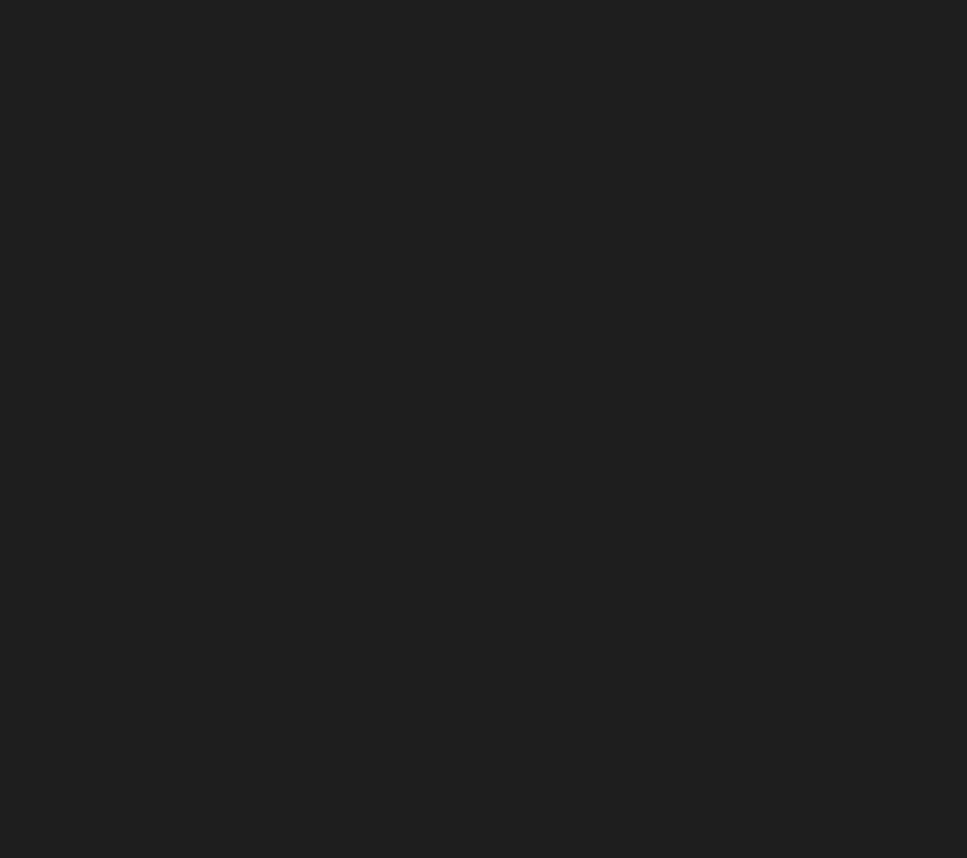
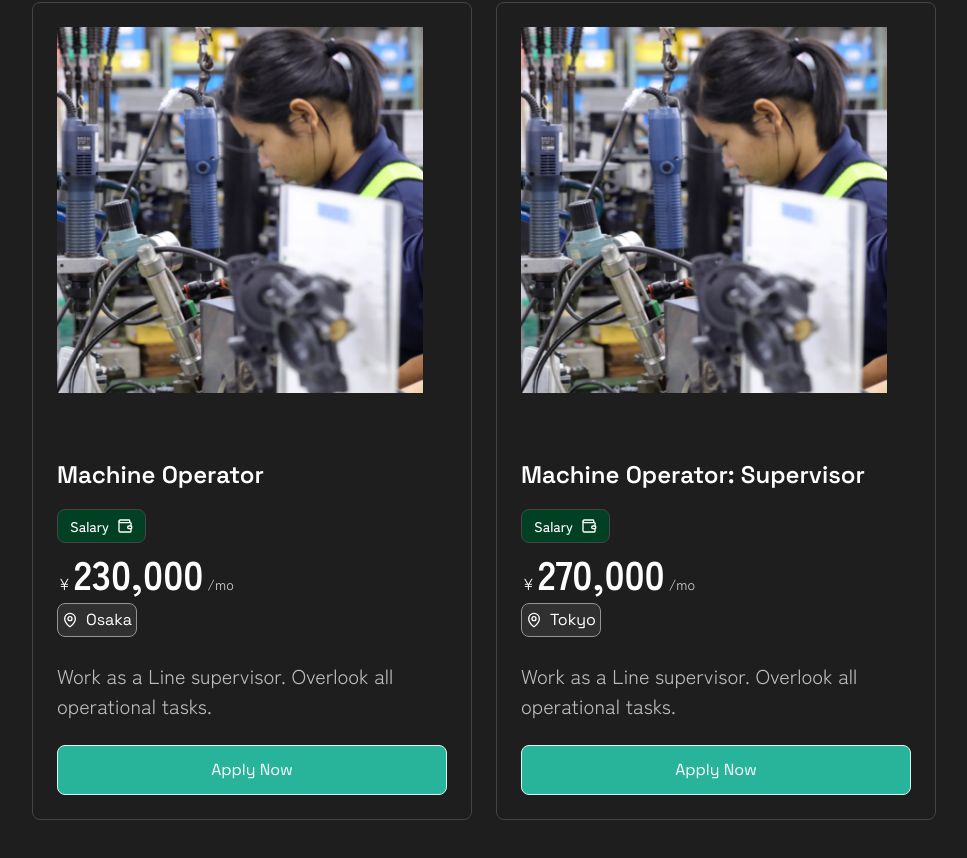
Before and after one commit to kiransilwal1/japanjane, a Next.js app: page / in a window 1280 px wide. Shown: the part 850-1708 px from the top of the page, without its empty margins (128-1095 px from the left). Before the commit the page ends 800 px from the top, so only its background shows below. Built offline with nearby package versions, Linux system fonts and the light colour scheme.

Commit message:
Feat: Job section

```diff
--- a/src/app/_utils/home.tsx
+++ b/src/app/_components/home/hero-section.tsx
@@ -2,7 +2,7 @@ import { Button } from "@/core/components/buttons/button";
 import MaxWidthWrapper from "@/core/components/max_width_wrapper";
 import { MessageCircle, MessageSquare } from "lucide-react";
 
-const Home = () => {
+const HeroSection = () => {
   return (
     <MaxWidthWrapper className="bg-background-default-secondary tablet:px-4000">
       <section
@@ -36,4 +36,4 @@ const Home = () => {
   );
 };
 
-export default Home;
+export default HeroSection;
--- /dev/null
+++ b/src/app/_components/home/job-card.tsx
@@ -0,0 +1,89 @@
+import { twMerge } from "tailwind-merge";
+import Tags from "../tags";
+import { MapPin, Wallet, X } from "lucide-react";
+import { Button } from "@/core/components/buttons/button";
+import SalaryDisplay from "./salary-display";
+
+type JobCardProps = {
+  variant?: "vertical" | "horizontal";
+  description?: string;
+  title: string;
+  salary?: string;
+  location?: string;
+  instructionTitle?: string;
+  instructionDescription?: string;
+  className?: string;
+};
+
+const variantClasses = {
+  horizontal: "flex space-x-600",
+  vertical: "flex flex-col space-y-600",
+};
+
+const JobCards = ({
+  variant = "horizontal",
+  description,
+  title,
+  salary,
+  location,
+  instructionTitle,
+  instructionDescription,
+  className = "",
+}: JobCardProps) => {
+  const baseClasses =
+    "items-start justify-start border-1 border-border-default-default bg-background-default-default rounded-200 p-600";
+  const finalClassName = twMerge(
+    variantClasses[variant],
+    baseClasses,
+    className,
+  );
+
+  return (
+    <div className={`${finalClassName} flex-col gap-y-1600`}>
+      <div className="max-w-screen">
+        <img src="/job-japan.png" alt="Logo" />
+      </div>
+      <section className="space-y-600 w-full">
+        <div className="space-y-400 flex-col text-wrap">
+          <div className="heading-base">{title}</div>
+          <div className="space-y-200">
+            <Tags
+              text="Salary"
+              variant="secondary"
+              intent="positive"
+              className="m-0"
+              trailingIcon={
+                <Wallet className="text-text-default-default"></Wallet>
+              }
+            ></Tags>
+            <SalaryDisplay
+              amount={salary ?? ""}
+              className="m-0 p-0"
+            ></SalaryDisplay>
+            <Button
+              text={location ?? "Osaka"}
+              variant="neutral"
+              size="small"
+              className="m-0 p-100"
+              iconLeading={<MapPin className="h-400 w-400"></MapPin>}
+            ></Button>
+          </div>
+        </div>
+        <p
+          className="body-large text-wrap break-words overflow-wrap-anywhere
+                    text-text-default-secondary"
+        >
+          Work as a Line supervisor. Overlook all operational tasks.{" "}
+        </p>
+        <Button
+          text="Apply Now"
+          variant="accent"
+          className="w-full
+                    flex items-center justify-center"
+        ></Button>
+      </section>
+    </div>
+  );
+};
+
+export default JobCards;
--- /dev/null
+++ b/src/app/_components/home/openings-section.tsx
@@ -0,0 +1,39 @@
+import MaxWidthWrapper from "@/core/components/max_width_wrapper";
+import JobCard from "./job-card";
+
+const OpeningsSection = () => {
+  return (
+    <MaxWidthWrapper className="bg-background-default-default tablet:px-4000">
+      <section className="py-1200">
+        <div className="space-y-1200 flex-col">
+          {/* title */}
+          <div>
+            <div className="heading-base">Openings</div>
+            <div className="subheading-base">Current Openings</div>
+          </div>
+
+          {/* Job listing */}
+          <div
+            className="flex flex-col tablet:flex-row tablet:overflow-x-auto tablet:whitespace-nowrap
+    space-y-600 tablet:space-y-0 tablet:gap-600
+"
+          >
+            <JobCard
+              className="w-full tablet:w-[440px] flex-shrink-0"
+              title="Machine Operator"
+              salary={"230,000"}
+            ></JobCard>
+            <JobCard
+              className="w-full tablet:w-[440px] flex-shrink-0"
+              title="Machine Operator: Supervisor"
+              salary={"270,000"}
+              location="Tokyo"
+            ></JobCard>
+          </div>
+        </div>
+      </section>
+    </MaxWidthWrapper>
+  );
+};
+
+export default OpeningsSection;
--- /dev/null
+++ b/src/app/_components/home/salary-display.tsx
@@ -0,0 +1,40 @@
+import { twMerge } from "tailwind-merge";
+
+type SalaryDisplayProps = {
+  amount: string;
+  currency?: "¥" | "$" | "€" | "£";
+  frequency?: "mo" | "yr" | "hr" | "day";
+  className?: string;
+  showCurrency?: boolean;
+  showFrequency?: boolean;
+};
+
+const SalaryDisplay = ({
+  amount,
+  currency = "¥",
+  frequency = "mo",
+  className,
+  showCurrency = true,
+  showFrequency = true,
+}: SalaryDisplayProps) => {
+  // Format number with commas
+
+  const baseClasses =
+    "items-baseline text-text-default-default px-3 py-1.5 rounded-md font-medium";
+
+  return (
+    <div className={twMerge(baseClasses, className)}>
+      {showCurrency && (
+        <span className="title-page-medium mr-0.5 font-normal">{currency}</span>
+      )}
+      <span className="title-page-small">{amount}</span>
+      {showFrequency && (
+        <span className="text-sm ml-1 font-normal opacity-80">
+          /{frequency}
+        </span>
+      )}
+    </div>
+  );
+};
+
+export default SalaryDisplay;
--- /dev/null
+++ b/src/app/_components/tags.tsx
@@ -0,0 +1,79 @@
+import { twMerge } from "tailwind-merge";
+import { ReactNode } from "react";
+
+type TagsProps = {
+  variant?: "primary" | "secondary" | "glass";
+  text: string;
+  className?: string;
+  intent?: "brand" | "danger" | "positive" | "warning" | "neutral";
+  trailingIcon?: ReactNode;
+};
+
+const variantClasses = {
+  primary: {
+    brand:
+      "bg-background-brand-default text-text-brand-on-brand hover:bg-background-brand-hover",
+    danger:
+      "bg-background-danger-default text-text-danger-on-danger hover:bg-background-danger-hover",
+    positive:
+      "bg-background-positive-default text-text-positive-on-positive hover:bg-background-positive-hover",
+    warning:
+      "bg-background-warning-default text-text-warning-on-warning hover:bg-background-warning-hover",
+    neutral:
+      "bg-background-neutral-default text-text-neutral-on-neutral hover:bg-background-neutral-hover",
+  },
+  secondary: {
+    brand:
+      "bg-background-brand-tertiary text-text-brand-on-tertiary hover:bg-background-brand-tertiary-hover",
+    danger:
+      "bg-background-danger-tertiary text-text-danger-on-tertiary hover:bg-background-danger-tertiary-hover",
+    positive:
+      "bg-background-positive-tertiary text-text-positive-on-positive hover:bg-background-positive-tertiary-hover",
+    warning:
+      "bg-background-warning-tertiary text-text-warning-on-tertiary hover:bg-background-warning-tertiary-hover",
+    neutral:
+      "bg-background-neutral-tertiary text-text-neutral-on-tertiary hover:bg-background-neutral-tertiary-hover",
+  },
+  glass: {
+    brand:
+      "bg-background-glass-brand text-text-brand-on-brand hover:bg-background-brand-default",
+    danger:
+      "bg-background-glass-danger text-text-danger-on-danger hover:bg-background-danger-default",
+    positive:
+      "bg-background-glass-positive text-text-positive-on-positive hover:bg-background-positive-default",
+    warning:
+      "bg-background-glass-warning text-text-warning-on-warning hover:bg-background-warning-default",
+    neutral:
+      "bg-background-glass-neutral text-text-neutral-on-neutral hover:bg-background-neutral-default",
+  },
+} as const;
+
+const Tags = ({
+  variant = "primary",
+  text,
+  className,
+  intent = "positive",
+  trailingIcon,
+}: TagsProps) => {
+  const baseClasses =
+    "inline-flex items-center justify-center gap-x-2 border border-border-default-default rounded-200 px-3 py-1.5 text-sm font-medium transition-colors";
+
+  const variantClassName = variantClasses[variant][intent];
+
+  const finalClassName = twMerge(baseClasses, variantClassName, className);
+
+  return (
+    <div className={finalClassName}>
+      <span className="whitespace-nowrap body-base text-text-default-default">
+        {text}
+      </span>
+      {trailingIcon && (
+        <span className="inline-flex items-center justify-center flex-shrink-0 h-400 w-400">
+          {trailingIcon}
+        </span>
+      )}
+    </div>
+  );
+};
+
+export default Tags;
--- a/src/app/design-systems/_components/cards/card.tsx
+++ b/src/app/design-systems/_components/cards/card.tsx
@@ -1,17 +1,18 @@
-import { InfoIcon } from "lucide-react";
 import DescriptionText from "../description-text";
 import { ReactNode } from "react";
+import { twMerge } from "tailwind-merge";
 
 type CardProps = {
   variant?: "vertical" | "horizontal";
   description?: string;
   title: string;
   leadingComponent?: ReactNode;
+  className?: string;
 };
 
 const variantClasses = {
   horizontal: "flex space-x-600",
-  vertical: "flex-col space-y-600",
+  vertical: "flex flex-col space-y-600",
 };
 
 const Card = ({
@@ -19,15 +20,22 @@ const Card = ({
   description,
   title,
   leadingComponent,
+  className = "",
 }: CardProps) => {
+  const baseClasses =
+    "items-start justify-start border-1 border-border-default-default bg-background-default-default rounded-200 p-600";
+  const finalClassName = twMerge(
+    variantClasses[variant],
+    baseClasses,
+    className,
+  );
+
   return (
-    <div
-      className={`w-[440px] ${variantClasses[variant]} items-start justify-start border-1 border-border-default-default bg-background-default-default rounded-200 p-600 `}
-    >
+    <div className={finalClassName}>
       {leadingComponent && (
-        <div className="flex-col justify-start">{leadingComponent}</div>
+        <div className=" flex-col justify-start">{leadingComponent}</div>
       )}
-      <DescriptionText></DescriptionText>
+      <DescriptionText />
     </div>
   );
 };
--- a/src/app/design-systems/_components/description-text.tsx
+++ b/src/app/design-systems/_components/description-text.tsx
@@ -2,7 +2,7 @@ import { Button } from "@/core/components/buttons/button";
 
 const DescriptionText = () => {
   return (
-    <div className="w-full grid grid-rows-[auto_1fr] gap-y-400">
+    <div className="grid gap-y-400 text-wrap">
       <p className="flex items-start heading-large self-start text-text-default-secondary">
         Title
       </p>
--- a/src/app/layout.tsx
+++ b/src/app/layout.tsx
@@ -1,6 +1,12 @@
 // layout.tsx
 import { ThemeProvider } from "./_utils/theme_context";
 import "./globals.css";
+import type { Metadata } from "next";
+
+export const metadata: Metadata = {
+  title: "Japan Jane: जापान जाने | Work Visa Japan",
+  description: "जापानमा रोजगारी सम्बन्धी पूर्ण जानकारी",
+};
 
 export default function RootLayout({
   children,
--- a/src/app/page.tsx
+++ b/src/app/page.tsx
@@ -1,12 +1,13 @@
-import MaxWidthWrapper from "@/core/components/max_width_wrapper";
 import NavBar from "./_utils/nav_bar";
-import Home from "./_utils/home";
+import HeroSection from "./_components/home/hero-section";
+import OpeningsSection from "./_components/home/openings-section";
 
 export default async function HomePage() {
   return (
     <>
       <NavBar></NavBar>
-      <Home></Home>
+      <HeroSection></HeroSection>
+      <OpeningsSection></OpeningsSection>
     </>
   );
 }
--- a/src/core/components/buttons/button.tsx
+++ b/src/core/components/buttons/button.tsx
@@ -1,3 +1,5 @@
+import { twMerge } from "tailwind-merge";
+
 type ButtonProps = {
   variant?: "primary" | "neutral" | "accent";
   size?: "small" | "medium" | "large";
@@ -5,8 +7,8 @@ type ButtonProps = {
   text?: string;
   iconLeading?: React.ReactNode;
   iconTrailing?: React.ReactNode;
+  className?: string;
 };
-
 const variantClasses = {
   primary:
     "bg-background-brand-default text-text-brand-on-brand hover:bg-background-brand-hover border-border-brand-secondary",
@@ -15,13 +17,11 @@ const variantClasses = {
   accent:
     "bg-background-accent-tertiary text-brand-on-brand hover:bg-background-accent-tertiary-hover border-border-accent-default",
 };
-
 export const sizeClasses = {
   small: "p-200 body-medium rounded-200 border-1 w-fit",
   medium: "p-300 body-medium rounded-200 border-1 w-fit",
   large: "p-400 subheading-medium rounded-400 border-2 w-fit",
 };
-
 export const Button = ({
   variant = "primary",
   size = "medium",
@@ -29,14 +29,18 @@ export const Button = ({
   text,
   iconLeading,
   iconTrailing,
+  className,
   ...params
 }: ButtonProps) => {
   return (
     <button
-      className={`space-x-200 transition-all flex items-center
-        ${variantClasses[variant]} ${sizeClasses[size]}
-        ${disabled ? "opacity-50 cursor-not-allowed" : ""}
-      `}
+      className={twMerge(
+        "space-x-200 transition-all flex items-center",
+        variantClasses[variant],
+        sizeClasses[size],
+        disabled ? "opacity-50 cursor-not-allowed" : "",
+        className,
+      )}
       {...params}
       disabled={disabled}
     >
```
Also changed, not shown: public/job-japan.png (added), src/core/components/openings-section.tsx (added).
